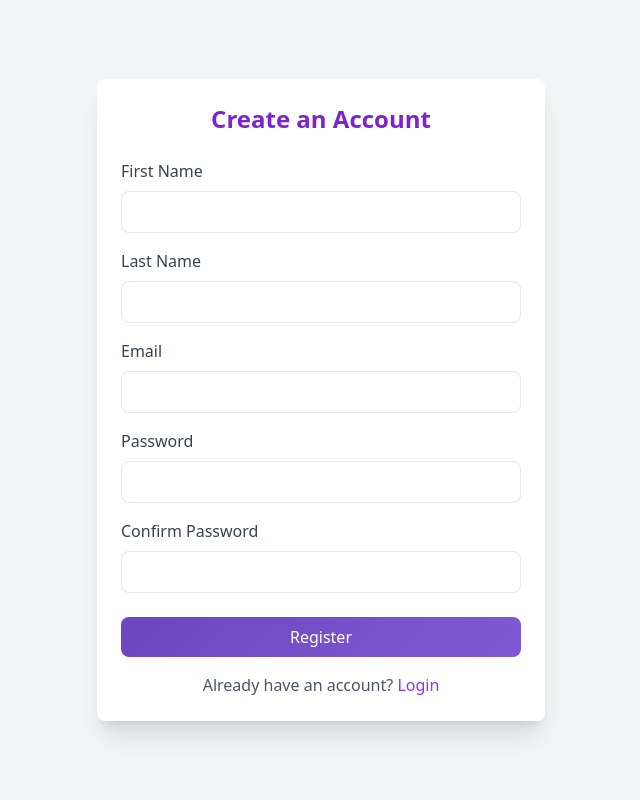
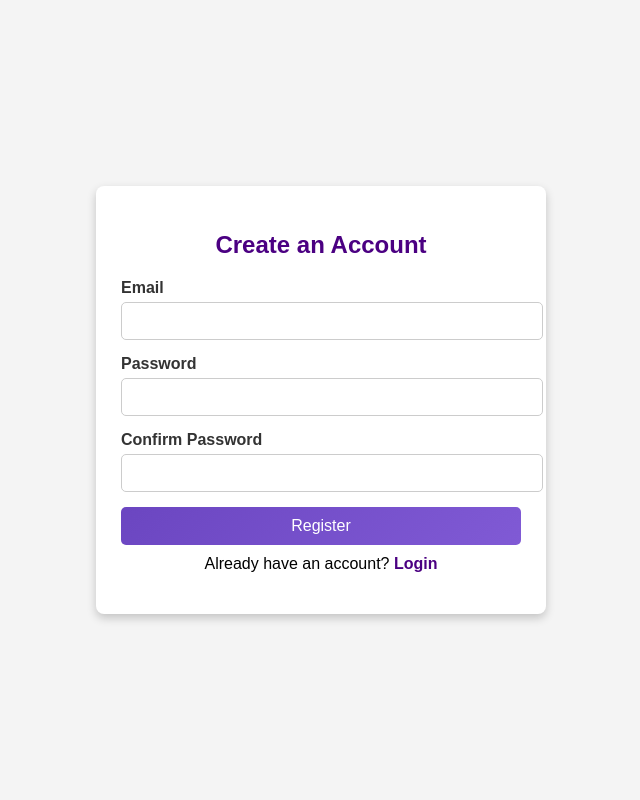
Before and after one commit to dialga-cmd/voting, a PHP site: page /register.html in a window 1280 px wide. Shown: the whole page, without its empty margins (319-959 px from the left). Run offline with PHP 8.4, Linux system fonts and the light colour scheme; some libraries are stand-ins or nearby versions.

Commit message:
sasasasas

```diff
--- a/backend/config.php
+++ b/backend/config.php
@@ -9,8 +9,6 @@ try {
     $conn->exec("
     CREATE TABLE IF NOT EXISTS users (
         id INTEGER PRIMARY KEY AUTOINCREMENT,
-        first_name TEXT,
-        last_name TEXT,
         email TEXT UNIQUE,
         password TEXT,
         created_at TEXT DEFAULT CURRENT_TIMESTAMP
--- a/register.html
+++ b/register.html
@@ -4,66 +4,116 @@
   <meta charset="UTF-8">
   <meta name="viewport" content="width=device-width, initial-scale=1.0">
   <title>Register - VoteEasy</title>
-  <script src="https://cdn.tailwindcss.com"></script>
-  <link rel="stylesheet" href="https://cdnjs.cloudflare.com/ajax/libs/font-awesome/6.4.0/css/all.min.css">
   <style>
-    .gradient-bg {
+    body {
+      font-family: Arial, sans-serif;
+      background-color: #f4f4f4;
+      margin: 0;
+      padding: 0;
+    }
+    .container {
+      display: flex;
+      justify-content: center;
+      align-items: center;
+      height: 100vh;
+    }
+    .register-box {
+      background: #fff;
+      padding: 25px;
+      border-radius: 8px;
+      box-shadow: 0 4px 10px rgba(0, 0, 0, 0.2);
+      width: 100%;
+      max-width: 400px;
+    }
+    h2 {
+      text-align: center;
+      color: #4b0082;
+      margin-bottom: 20px;
+    }
+    .form-group {
+      margin-bottom: 15px;
+    }
+    .form-group label {
+      display: block;
+      margin-bottom: 5px;
+      color: #333;
+      font-weight: bold;
+    }
+    .form-group input {
+      width: 100%;
+      padding: 10px;
+      border: 1px solid #ccc;
+      border-radius: 5px;
+      font-size: 14px;
+    }
+    .form-group input:focus {
+      border-color: #4b0082;
+      outline: none;
+    }
+    .btn {
+      display: block;
+      width: 100%;
+      padding: 10px;
       background: linear-gradient(135deg, #6b46c1 0%, #805ad5 100%);
+      color: white;
+      border: none;
+      border-radius: 5px;
+      font-size: 16px;
+      cursor: pointer;
+      transition: 0.3s ease;
     }
-    .gradient-bg:hover {
+    .btn:hover {
       background: linear-gradient(135deg, #805ad5 0%, #6b46c1 100%);
+    }
+    .text-center {
+      text-align: center;
+      margin-top: 10px;
+    }
+    .text-center a {
+      color: #4b0082;
+      text-decoration: none;
+      font-weight: bold;
+    }
+    .text-center a:hover {
+      text-decoration: underline;
     }
   </style>
 </head>
-<body class="bg-gray-100 font-sans">
-  <div class="min-h-screen flex items-center justify-center">
-    <div class="bg-white rounded-lg shadow-xl w-full max-w-md p-6">
-      <h2 class="text-2xl font-bold text-center text-purple-700 mb-6">Create an Account</h2>
+<body>
+  <div class="container">
+    <div class="register-box">
+      <h2>Create an Account</h2>
       <form id="register-form">
-        <div class="mb-4">
-          <label for="reg-first-name" class="block text-gray-700 mb-2">First Name</label>
-          <input type="text" id="reg-first-name" class="w-full px-4 py-2 border rounded-lg focus:outline-none focus:ring-2 focus:ring-purple-500" required>
+        <div class="form-group">
+          <label for="reg-email">Email</label>
+          <input type="email" id="reg-email" required>
         </div>
-        <div class="mb-4">
-          <label for="reg-last-name" class="block text-gray-700 mb-2">Last Name</label>
-          <input type="text" id="reg-last-name" class="w-full px-4 py-2 border rounded-lg focus:outline-none focus:ring-2 focus:ring-purple-500" required>
+        <div class="form-group">
+          <label for="reg-password">Password</label>
+          <input type="password" id="reg-password" required>
         </div>
-        <div class="mb-4">
-          <label for="reg-email" class="block text-gray-700 mb-2">Email</label>
-          <input type="email" id="reg-email" class="w-full px-4 py-2 border rounded-lg focus:outline-none focus:ring-2 focus:ring-purple-500" required>
+        <div class="form-group">
+          <label for="reg-confirm-password">Confirm Password</label>
+          <input type="password" id="reg-confirm-password" required>
         </div>
-        <div class="mb-4">
-          <label for="reg-password" class="block text-gray-700 mb-2">Password</label>
-          <input type="password" id="reg-password" class="w-full px-4 py-2 border rounded-lg focus:outline-none focus:ring-2 focus:ring-purple-500" required>
-        </div>
-        <div class="mb-6">
-          <label for="reg-confirm-password" class="block text-gray-700 mb-2">Confirm Password</label>
-          <input type="password" id="reg-confirm-password" class="w-full px-4 py-2 border rounded-lg focus:outline-none focus:ring-2 focus:ring-purple-500" required>
-        </div>
-        <button type="submit" class="w-full gradient-bg text-white py-2 px-4 rounded-lg hover:opacity-90 transition font-medium">
-          Register
-        </button>
+        <button type="submit" class="btn">Register</button>
       </form>
-      <p class="mt-4 text-center text-gray-600">Already have an account? <a href="index.html" class="text-purple-600 hover:text-purple-800">Login</a></p>
+      <p class="text-center">Already have an account? <a href="index.html">Login</a></p>
     </div>
   </div>
 
   <script>
     document.getElementById('register-form').addEventListener('submit', function(e) {
       e.preventDefault();
-      const firstName = document.getElementById('reg-first-name').value;
-      const lastName = document.getElementById('reg-last-name').value;
       const email = document.getElementById('reg-email').value;
       const password = document.getElementById('reg-password').value;
       const confirmPassword = document.getElementById('reg-confirm-password').value;
 
-      // Validate password match
       if (password !== confirmPassword) {
         alert('Passwords do not match!');
         return;
       }
 
-      // Validate password strength
       if (password.length < 8) {
         alert('Password must be at least 8 characters long');
         return;
@@ -72,7 +122,7 @@
       fetch('backend/register.php', {
         method: 'POST',
         headers: {'Content-Type': 'application/x-www-form-urlencoded'},
-        body: `first_name=${encodeURIComponent(firstName)}&last_name=${encodeURIComponent(lastName)}&email=${encodeURIComponent(email)}&password=${encodeURIComponent(password)}`
+        body: `email=${encodeURIComponent(email)}&password=${encodeURIComponent(password)}`
       })
       .then(res => res.json())
       .then(data => {
```
Also changed, not shown: backend/register.php (+5 -8 lines).
